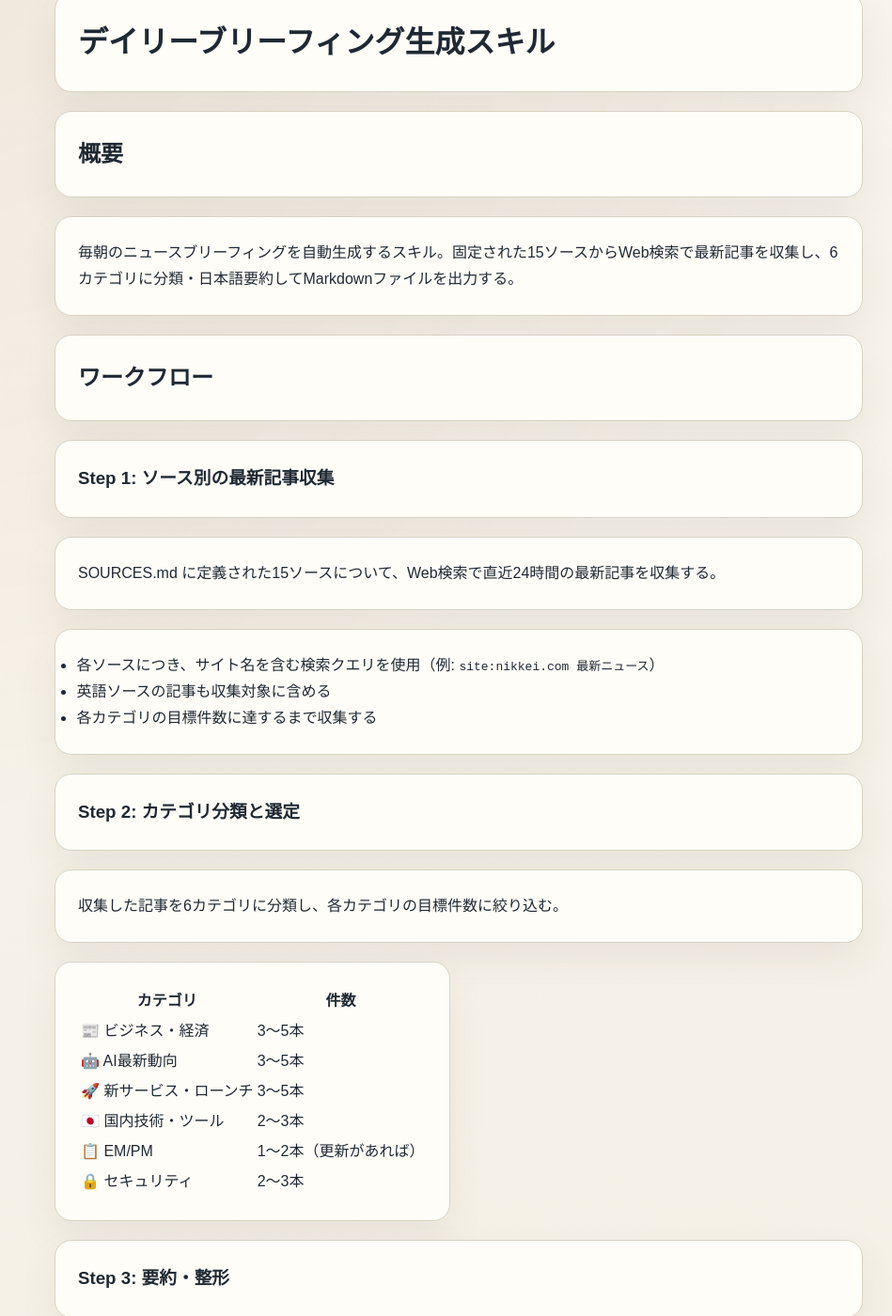
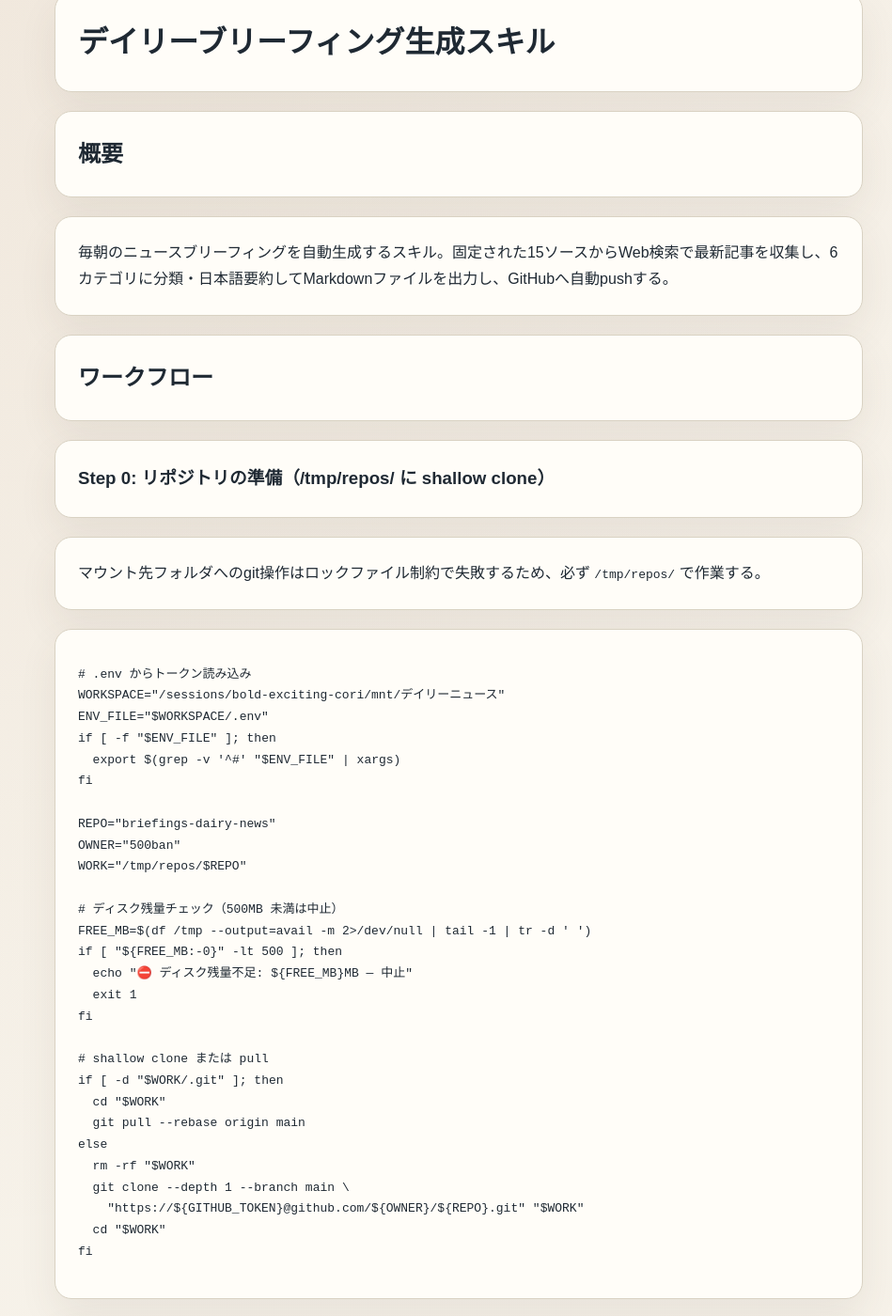
Before and after one commit to 500ban/briefings-daily-news, a Jekyll site: the page built from cowork/SKILL.md, in a window 1280 px wide and 1400 px high, scrolled down 225 px. Shown: the whole window at 94% size, without its empty margins (152-1101 px from the left). Built offline with Jekyll 4.4.1, drawn with Linux system fonts in a browser that asks for light colours; our own code applies the rules of GitHub Pages for plain Markdown files; some of the changed text lies outside the part shown.

Commit message:
Gitpush用のスキル調整

````diff
--- a/cowork/SKILL.md
+++ b/cowork/SKILL.md
@@ -7,17 +7,53 @@ description: "Generates a daily news briefing by collecting articles from 15 fix
 
 ## 概要
 
-毎朝のニュースブリーフィングを自動生成するスキル。固定された15ソースからWeb検索で最新記事を収集し、6カテゴリに分類・日本語要約してMarkdownファイルを出力する。
+毎朝のニュースブリーフィングを自動生成するスキル。固定された15ソースからWeb検索で最新記事を収集し、6カテゴリに分類・日本語要約してMarkdownファイルを出力し、GitHubへ自動pushする。
 
 ## ワークフロー
 
+### Step 0: リポジトリの準備（/tmp/repos/ に shallow clone）
+
+マウント先フォルダへのgit操作はロックファイル制約で失敗するため、必ず `/tmp/repos/` で作業する。
+
+```bash
+# .env からトークン読み込み
+WORKSPACE="/sessions/bold-exciting-cori/mnt/デイリーニュース"
+ENV_FILE="$WORKSPACE/.env"
+if [ -f "$ENV_FILE" ]; then
+  export $(grep -v '^#' "$ENV_FILE" | xargs)
+fi
+
+REPO="briefings-dairy-news"
+OWNER="500ban"
+WORK="/tmp/repos/$REPO"
+
+# ディスク残量チェック（500MB 未満は中止）
+FREE_MB=$(df /tmp --output=avail -m 2>/dev/null | tail -1 | tr -d ' ')
+if [ "${FREE_MB:-0}" -lt 500 ]; then
+  echo "⛔ ディスク残量不足: ${FREE_MB}MB — 中止"
+  exit 1
+fi
+
+# shallow clone または pull
+if [ -d "$WORK/.git" ]; then
+  cd "$WORK"
+  git pull --rebase origin main
+else
+  rm -rf "$WORK"
+  git clone --depth 1 --branch main \
+    "https://${GITHUB_TOKEN}@github.com/${OWNER}/${REPO}.git" "$WORK"
+  cd "$WORK"
+fi
+```
+
 ### Step 1: ソース別の最新記事収集
 
-SOURCES.md に定義された15ソースについて、Web検索で直近24時間の最新記事を収集する。
+SOURCES.md に定義された15ソースについて、Web検索で直近1週間の最新記事を収集する。
 
 - 各ソースにつき、サイト名を含む検索クエリを使用（例: `site:nikkei.com 最新ニュース`）
 - 英語ソースの記事も収集対象に含める
 - 各カテゴリの目標件数に達するまで収集する
+- 1週間以上前の記事は除外する
 
 ### Step 2: カテゴリ分類と選定
 
@@ -47,11 +83,36 @@ TEMPLATE.md のフォーマットに従い、以下の構造でMarkdownファイ
 1. **🎯 今日のまとめ**（カテゴリごとに2〜3行の要約、常時表示）
 2. **折りたたみ詳細**（`<details markdown="block">` で各カテゴリの全記事を格納）
 
-### Step 5: ファイル保存とgit push
+生成したファイルは `/tmp/repos/briefings-dairy-news/_posts/YYYY-MM-DD-briefing.md` に保存する。
 
-1. 生成したMarkdownを `_posts/YYYY-MM-DD-briefing.md` として保存
-2. Jekyll用のYAMLフロントマターを付与（title, date, layout）
-3. `git add` → `git commit -m "📰 YYYY-MM-DD briefing"` → `git push`
+### Step 5: git commit & push
+
+```bash
+cd /tmp/repos/briefings-dairy-news
+
+# push 前に必ず rebase（競合防止）
+git pull --rebase origin main || {
+  git checkout --theirs .
+  git add .
+  git rebase --continue
+}
+
+TODAY=$(date +%Y-%m-%d)
+git add "_posts/${TODAY}-briefing.md"
+git commit -m "${TODAY} briefing"
+git push origin main
+```
+
+### Step 6: 実行ログの記録
+
+実行結果をワークスペースフォルダに記録する（VMリセット後も残る）。
+
+```bash
+WORKSPACE="/sessions/bold-exciting-cori/mnt/デイリーニュース"
+LOG="$WORKSPACE/drafts/logs/briefing.log"
+mkdir -p "$(dirname "$LOG")"
+echo "[$(date '+%Y-%m-%d %H:%M JST')] ${TODAY} briefing — SUCCESS" >> "$LOG"
+```
 
 ## ルール
 
````
